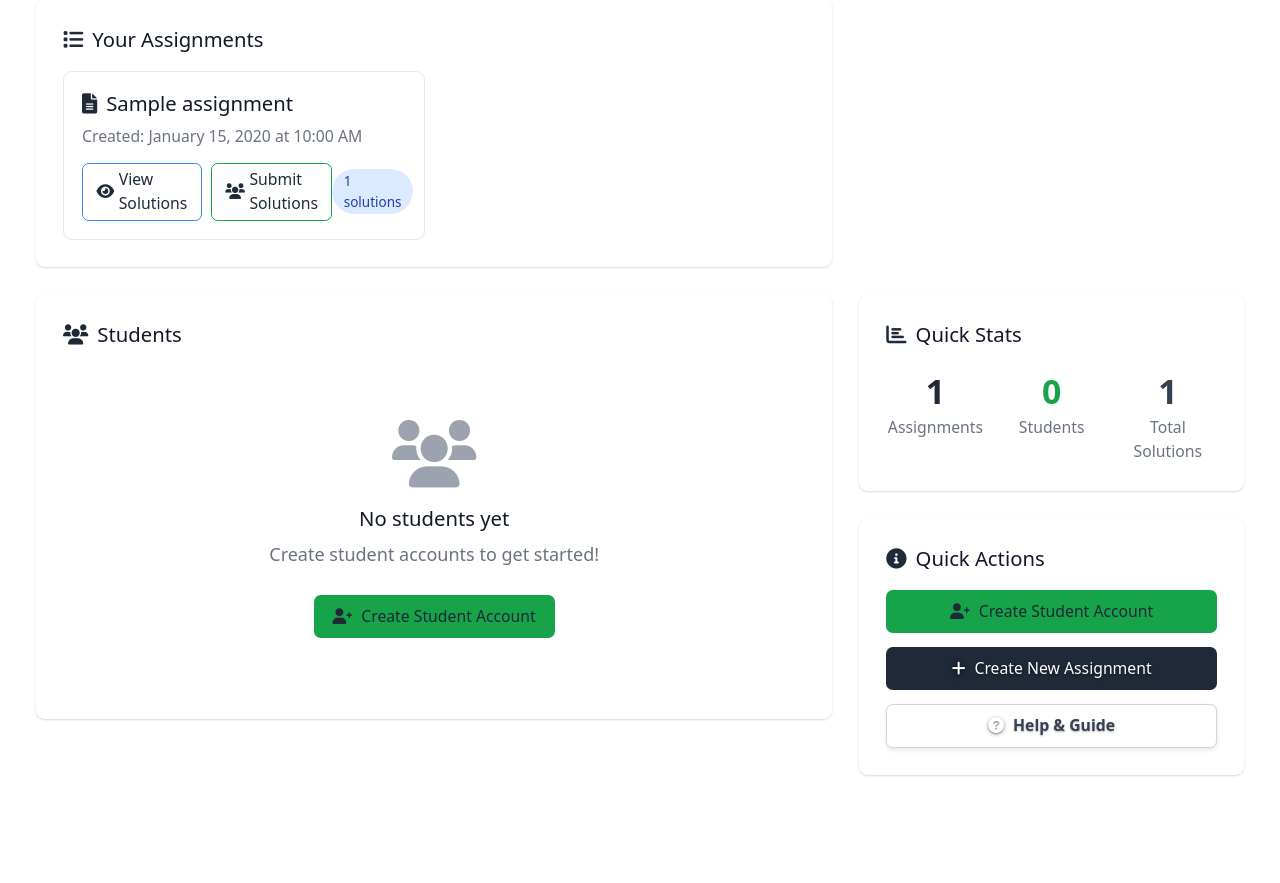
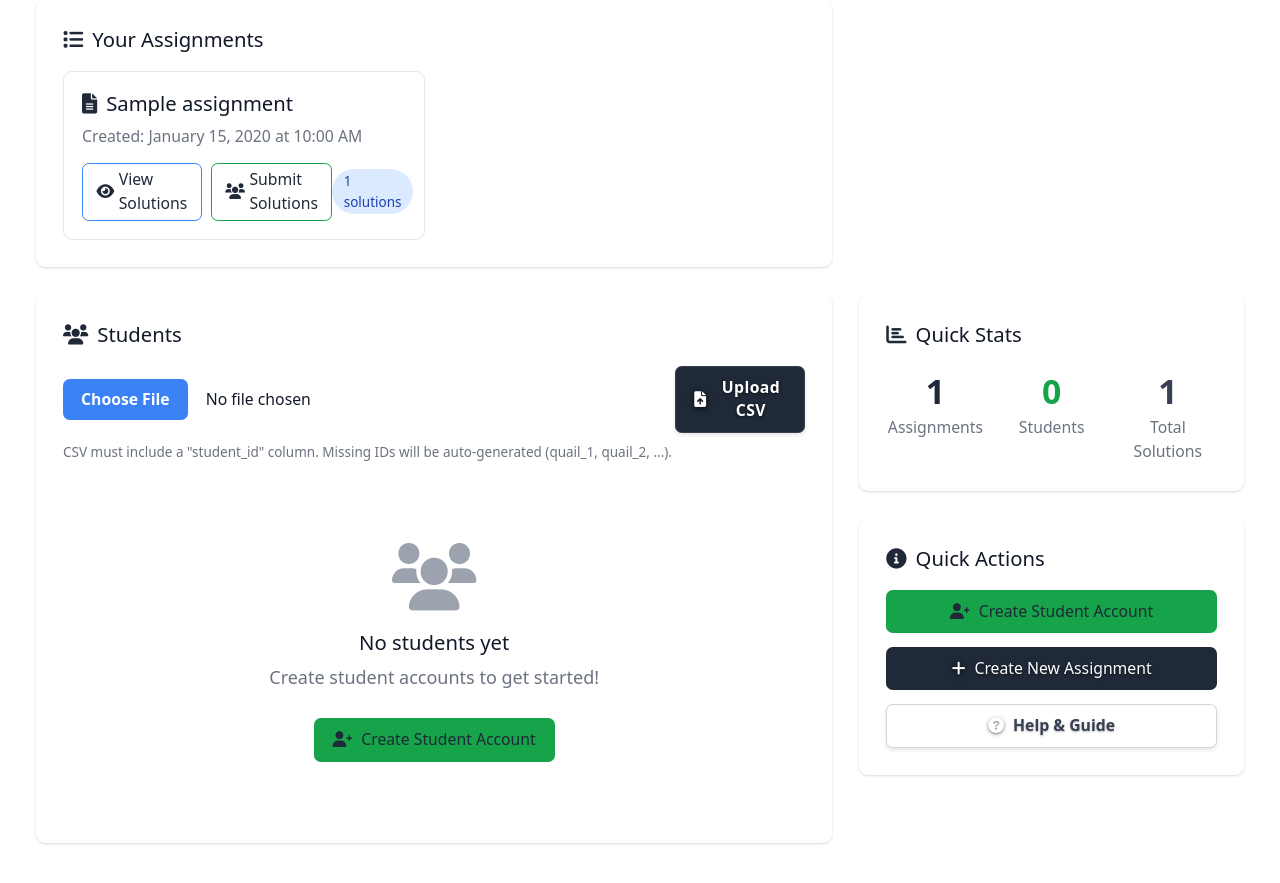
Before and after one commit to lerchen3/hackmit2025, a Flask app: page /teacher/dashboard in a window 1280 px wide. Shown: the part 221-1104 px from the top of the page. Run offline with Flask 3, Linux system fonts and the light colour scheme; a user stored in the database is signed in; tables that the repository leaves empty hold one stand-in row (values such as "Sample post"); some libraries are stand-ins or nearby versions.

Commit message:
csv frontend

```diff
--- a/app.py
+++ b/app.py
@@ -5,6 +5,8 @@
 from werkzeug.utils import secure_filename
 import os
 from datetime import datetime
+import csv
+import io
 import json
 from dotenv import load_dotenv
 import csv
@@ -165,6 +167,67 @@
     total_solutions = sum(len(assignment.solutions) for assignment in assignments)
 
     return render_template('teacher_dashboard.html', assignments=assignments, students=students, total_solutions=total_solutions)
+
+@app.route('/teacher/students/upload-csv', methods=['POST'])
+@login_required
+def upload_students_csv():
+    if not current_user.is_teacher:
+        flash('Access denied', 'error')
+        return redirect(url_for('student_dashboard'))
+
+    if 'csv_file' not in request.files:
+        flash('No file part in request', 'error')
+        return redirect(url_for('teacher_dashboard'))
+
+    file = request.files['csv_file']
+    if file.filename == '':
+        flash('No selected file', 'error')
+        return redirect(url_for('teacher_dashboard'))
+
+    try:
+        # Read as text
+        stream = io.StringIO(file.stream.read().decode('utf-8', errors='ignore'))
+        reader = csv.DictReader(stream)
+        created = 0
+        ensured = 0
+
+        # Helper to generate new usernames like quail_1, quail_2, ...
+        def generate_quail_username(start_index: int = 1) -> str:
+            i = start_index
+            while True:
+                candidate = f"quail_{i}"
+                if not User.query.filter_by(username=candidate).first():
+                    return candidate
+                i += 1
+
+        next_quail_index = 1
+
+        for row in reader:
+            student_id = (row.get('student_id') or '').strip()
+            if not student_id:
+                student_id = generate_quail_username(next_quail_index)
+                # try to advance next_quail_index to reduce collisions
+                try:
+                    next_quail_index = int(student_id.split('_')[-1]) + 1
+                except Exception:
+                    pass
+
+            user = User.query.filter_by(username=student_id).first()
+            if not user:
+                user = User(username=student_id, password_hash=None, is_teacher=False)
+                db.session.add(user)
+                created += 1
+            else:
+                ensured += 1
+
+        db.session.commit()
+        flash(f'Processed CSV. Created {created} students, ensured {ensured} existing.', 'success')
+    except Exception as e:
+        db.session.rollback()
+        flash('Failed to process CSV', 'error')
+        print(f"CSV upload error: {e}")
+
+    return redirect(url_for('teacher_dashboard'))
 
 @app.route('/student/dashboard')
 @login_required
--- a/config.json
+++ b/config.json
@@ -1,5 +1,5 @@
 {
-  "provider": "vllm",
+  "provider": "local",
   "prompt_type": "concise",
   "step_size": "small",
   "concise_hint": "Really don't overthink too hard and be concise in your final output.",
--- a/templates/teacher_dashboard.html
+++ b/templates/teacher_dashboard.html
@@ -84,6 +84,17 @@
                     <h3 class="text-lg leading-6 font-medium text-gray-900 mb-4">
                         <i class="fas fa-users text-primary mr-2"></i>Students
                     </h3>
+
+                    <!-- Upload CSV -->
+                    <form class="mb-6" action="{{ url_for('upload_students_csv') }}" method="POST" enctype="multipart/form-data">
+                        <div class="flex items-center space-x-3">
+                            <input type="file" name="csv_file" accept=".csv" class="block w-full text-sm text-gray-900 file:mr-4 file:py-2 file:px-4 file:rounded-md file:border-0 file:text-sm file:font-semibold file:bg-primary file:text-white hover:file:bg-blue-700" required>
+                            <button type="submit" class="inline-flex items-center px-4 py-2 border border-transparent text-sm font-medium rounded-md text-white bg-green-600 hover:bg-green-700 focus:outline-none focus:ring-2 focus:ring-offset-2 focus:ring-green-500">
+                                <i class="fas fa-file-upload mr-2"></i>Upload CSV
+                            </button>
+                        </div>
+                        <p class="mt-2 text-xs text-gray-500">CSV must include a "student_id" column. Missing IDs will be auto-generated (quail_1, quail_2, ...).</p>
+                    </form>
 
                     {% if students %}
                         <div class="overflow-hidden shadow ring-1 ring-black ring-opacity-5 md:rounded-lg">
```
Also changed, not shown: synth/synthetic.answers.with_students.csv (added).
